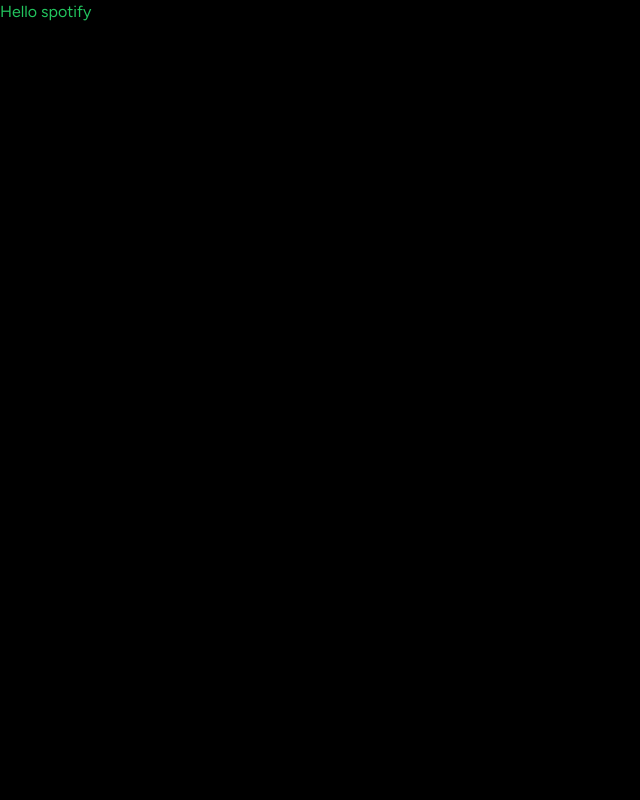
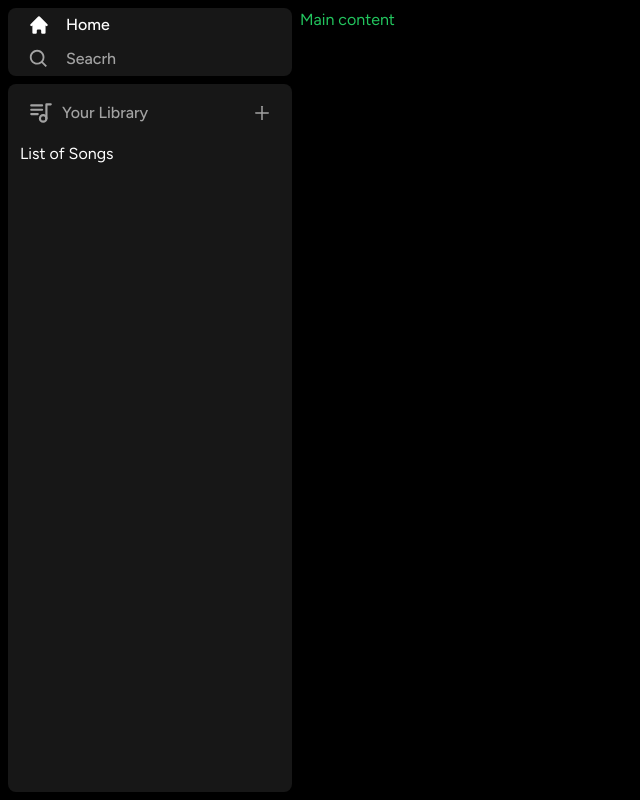
Before and after one commit to Rio-awsm/spotify-clone-2.0--advance, a Next.js app: page / in a window 1280 px wide. Shown: the whole page, without its empty margins (0-640 px from the left). Built offline with nearby package versions, Linux system fonts and the light colour scheme.

Commit message:
basic sidebar done

```diff
--- a/app/(site)/page.tsx
+++ b/app/(site)/page.tsx
@@ -2,7 +2,7 @@
 export default function Home() {
   return (
     <div className="text-green-500">
-      Hello spotify
+      Main content
       </div>
   )
 }
--- a/app/layout.tsx
+++ b/app/layout.tsx
@@ -1,22 +1,25 @@
-import './globals.css'
-import type { Metadata } from 'next'
-import { Figtree } from 'next/font/google'
+import Sidebar from "@/components/Sidebar";
+import "./globals.css";
+import type { Metadata } from "next";
+import { Figtree } from "next/font/google";
 
-const font = Figtree({ subsets: ['latin'] })
+const font = Figtree({ subsets: ["latin"] });
 
 export const metadata: Metadata = {
-  title: 'Spotifying 2.0',
-  description: 'Listen what your soul wants',
-}
+  title: "Spotifying 2.0",
+  description: "Listen what your soul wants",
+};
 
 export default function RootLayout({
   children,
 }: {
-  children: React.ReactNode
+  children: React.ReactNode;
 }) {
   return (
     <html lang="en">
-      <body className={font.className}>{children}</body>
+      <body className={font.className}>
+        <Sidebar>{children}</Sidebar>
+      </body>
     </html>
-  )
+  );
 }
--- /dev/null
+++ b/components/Box.tsx
@@ -0,0 +1,18 @@
+import React from 'react';
+import { twMerge } from 'tailwind-merge';
+interface BoxProps {
+    children: React.ReactNode;
+    className?: string;
+  }
+
+const Box: React.FC<BoxProps> = ({
+    children, className
+}) => {
+  return (
+    <div className={twMerge(`bg-neutral-900 rounded-lg h-fit w-full`, className)}>
+      {children}
+    </div>
+  )
+}
+
+export default Box
--- /dev/null
+++ b/components/Library.tsx
@@ -0,0 +1,33 @@
+"use client";
+
+import { TbPlaylist } from "react-icons/tb";
+import { AiOutlinePlus } from "react-icons/ai";
+
+const Library = () => {
+  const onClick = () => {
+    //upload later
+  };
+  return (
+    <div className="flex flex-col">
+      <div className="flex items-center justify-between px-5 pt-4">
+        <div className="inline-flex items-center gap-x-2">
+          <TbPlaylist className="text-neutral-400" size={26} />
+          <p className="text-neutral-400 font-medium tetx-md">Your Library</p>
+        </div>
+        <AiOutlinePlus
+          onClick={onClick}
+          size={20}
+          className="text-neutral-400
+            cursor-pointer
+            hover:text-white
+            transition"
+        />
+      </div>
+      <div className="flex flex-col gap-y-2 mt-4 px-3">
+        List of Songs
+      </div>
+    </div>
+  );
+};
+
+export default Library;
--- /dev/null
+++ b/components/Sidebar.tsx
@@ -0,0 +1,58 @@
+"use client";
+
+import { usePathname } from "next/navigation";
+import { useMemo } from "react";
+import { HiHome } from "react-icons/hi";
+import { BiSearch } from "react-icons/bi"
+import Box from "./Box";
+import SidebarItem from "./SidebarItem";
+import Library from "./Library";
+
+interface SidebarProps {
+    children: React.ReactNode
+}
+
+const Sidebar: React.FC<SidebarProps> = ({ children }) => {
+    const pathname = usePathname();
+
+    const routes = useMemo(() => [
+        {
+            icon: HiHome,
+            label: 'Home',
+            active: pathname !== '/search',
+            href: '/',
+        },
+        {
+            icon: BiSearch,
+            label: 'Seacrh',
+            active: pathname === '/search',
+            href: '/search',
+        }
+    ], [pathname]);
+
+
+  return (
+    <div className="flex h-full">
+      <div className="hidden md:flex flex-col gap-y-2 bg-black h-full w-[300px] p-2">
+        <Box>
+          <div className="fle flex-col gap-y-6 px-5 ">
+            {routes.map((item) => (
+                <SidebarItem
+                 key={item.label}
+                 {...item}
+                />
+            ))}
+          </div>
+        </Box>
+        <Box className="overflow-y-auto h-full">
+           <Library />
+        </Box>
+      </div>
+      <main className="h-full flex-1 overflow-y-auto py-2">
+        {children}
+      </main>
+    </div>
+  )
+}
+
+export default Sidebar
--- /dev/null
+++ b/components/SidebarItem.tsx
@@ -0,0 +1,22 @@
+import Link from 'next/link';
+import React from 'react'
+import { IconType } from 'react-icons';
+import { twMerge } from 'tailwind-merge';
+
+interface SidebarItemProps {
+  icon: IconType;
+  label: string;
+  active?: boolean;
+  href: string;
+}
+
+const SidebarItem: React.FC<SidebarItemProps> = ({ icon:Icon, label, active, href }) => {
+  return (
+    <Link href={href} className={twMerge (`flex flex-row h-auto items-center w-full gap-x-4 text-md font-medium cursor-pointer hover:text-white transition text-neutral-400 py-1`, active && "text-white")}>
+      <Icon size={26}/>
+      <p className='truncate w-full'>{label}</p>
+    </Link>
+  )
+}
+
+export default SidebarItem
--- a/package.json
+++ b/package.json
@@ -19,6 +19,8 @@
     "postcss": "8.4.27",
     "react": "18.2.0",
     "react-dom": "18.2.0",
+    "react-icons": "^4.10.1",
+    "tailwind-merge": "^1.14.0",
     "tailwindcss": "3.3.3",
     "typescript": "5.1.6"
   }
```
Also changed, not shown: 1 other file (tests, documents, lock files or other folders).
